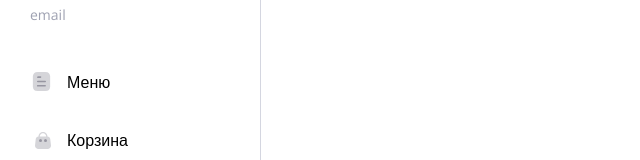
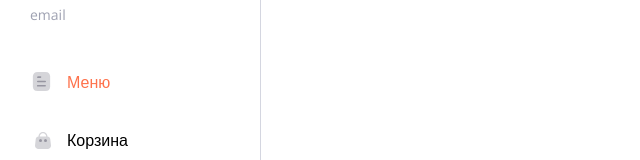
Before and after one commit to karamelkha/shop, a React (Vite) app: page / in a window 1280 px wide. Shown: the part 277-437 px from the top of the page, without its empty margins (0-640 px from the left). Built offline with nearby package versions, Linux system fonts and the light colour scheme.

Commit message:
uselocation link sidebar

```diff
--- a/src/layout/Layout/Layout.module.css
+++ b/src/layout/Layout/Layout.module.css
@@ -27,6 +27,12 @@
 	text-decoration: none;
 	color: var(--text-color);
 }
+.link:hover {
+	color: var(--primary-color);
+}
+.active {
+	color: var(--primary-color);
+}
 .user {
 	margin-bottom: 46px;
 }
--- a/src/layout/Layout/Layout.tsx
+++ b/src/layout/Layout/Layout.tsx
@@ -1,8 +1,15 @@
-import { Link, Outlet } from "react-router-dom";
+import { Link, Outlet, useLocation } from "react-router-dom";
 import styles from "./Layout.module.css";
 import Button from "../../components/Button/Button";
+import { useEffect } from "react";
+import cn from "classnames";
 
 export function Layout() {
+  const location = useLocation();
+
+  useEffect(() => {
+    console.log(location);
+  }, [location]);
   return (
     <div className={styles["layout"]}>
       <div className={styles["sidebar"]}>
@@ -16,11 +23,21 @@
           <div className={styles["email"]}>email</div>
         </div>
         <div className={styles["menu"]}>
-          <Link to="/" className={styles["link"]}>
+          <Link
+            to="/"
+            className={cn(styles["link"], {
+              [styles.active]: location.pathname == "/",
+            })}
+          >
             <img src="/menu-icon.svg" alt="Иконка меню" />
             Меню
           </Link>
-          <Link to="/cart" className={styles["link"]}>
+          <Link
+            to="/card"
+            className={cn(styles["link"], {
+              [styles.active]: location.pathname == "/card",
+            })}
+          >
             <img src="/cart-icon.svg" alt="Иконка корзины" />
             Корзина
           </Link>
```
